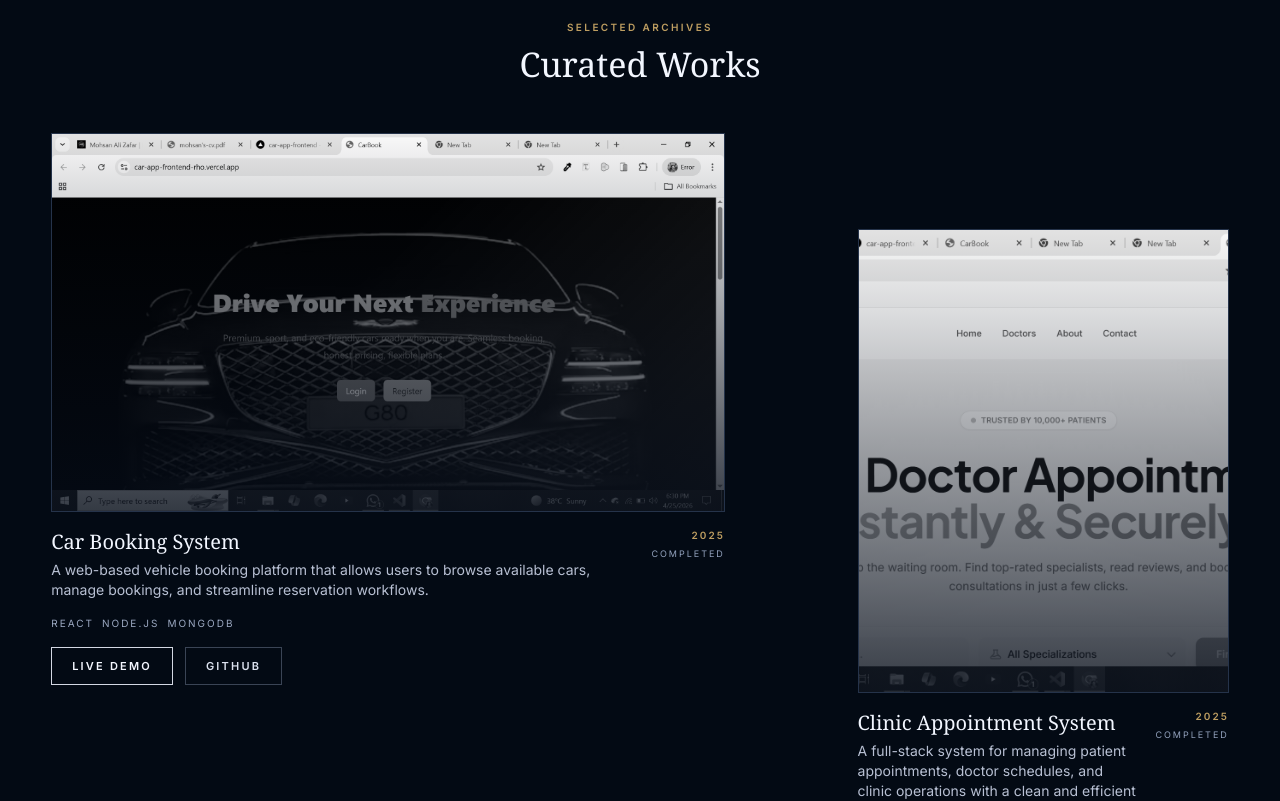
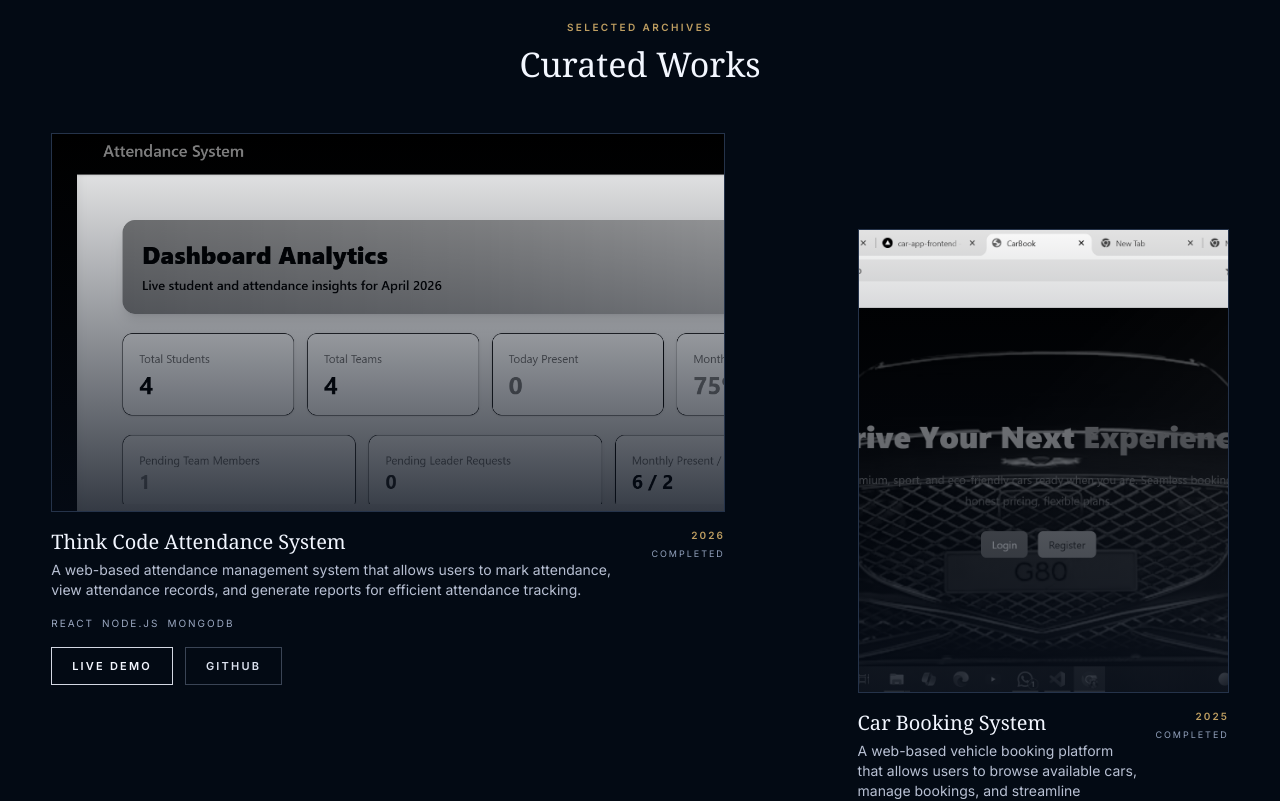
Before and after one commit to Ch-Mohsan/mohsanProfile, a React (Vite) app in the folder frontend/: page / in a window 1280 px wide. Shown: the part 2220-3021 px from the top of the page. Built offline with nearby package versions, Linux system fonts and the light colour scheme.

Commit message:
add  attendance project

```diff
--- a/frontend/src/data/projects.js
+++ b/frontend/src/data/projects.js
@@ -1,4 +1,16 @@
 export const projects = [
+  {
+    title: 'Think Code Attendance System',
+    description:
+      'A web-based attendance management system that allows users to mark attendance, view attendance records, and generate reports for efficient attendance tracking.',
+    image:
+      'ATT.png',
+    techStack: ['React', 'Node.js', 'MongoDB'],
+    liveLink: 'https://attendance-system-frontend-beta.vercel.app/dashboard',
+    githubLink: 'https://github.com/Ch-Mohsan/Attendance-System',
+    year: '2026',
+    status: 'Completed',
+  },
   {
     title: 'Car Booking System',
     description:
```
Also changed, not shown: frontend/public/ATT.png (added).
